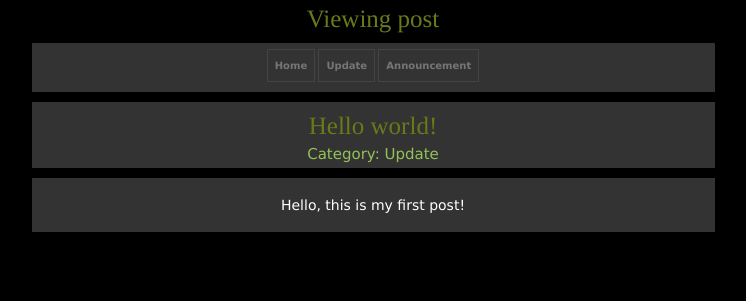
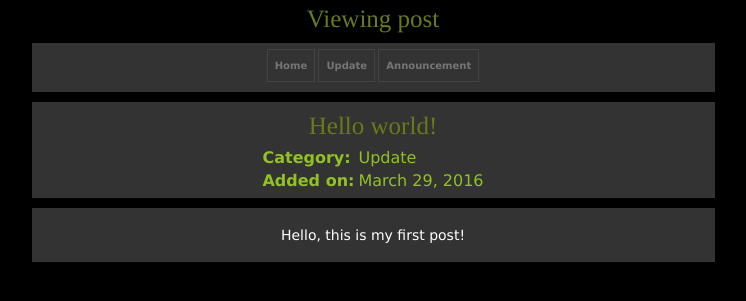
Before and after one commit to TrellixVulnTeam/Django_blog_6Y75, a Django app: the page made by blog/templates/view_post.html in a window 1280 px wide. Shown: the top 301 px of the page, without its empty margins (267-1013 px from the left). Run offline with Django 3.2, Linux system fonts and the light colour scheme; data comes from the database, SQL or seed files in the repository.

Commit message:
post date

```diff
--- a/blog/static/blog/css/style.css
+++ b/blog/static/blog/css/style.css
@@ -147,6 +147,14 @@ h3
 	color:           #94C258;
 }
 
+h4
+{
+	margin:          0;
+	font-size:       1em;
+	font-weight:     normal;
+	color:           #92C124;
+}
+
 #footer
 {
 	margin:          0 auto;
--- a/blog/templates/view_post.html
+++ b/blog/templates/view_post.html
@@ -18,7 +18,24 @@
 </div>
 <div id="container">
 <h1>{{ post.title }}</h1>
-<h3>Category: {{ post.category }}<h3>
+<table align="center" width="auto">
+	<tr>
+		<td>
+			<h4><b>Category:</b></h4>
+		</td>
+		<td>
+			<h4>{{ post.category }}</h4>
+		</td>
+	</tr>
+	<tr>
+		<td>
+			<h4><b>Added on:</b></h4>
+		</td>
+		<td>
+			<h4>{{ post.posted }}</h4>
+		</td>
+	</tr>
+</table>
 </div>
 <div id="container">
 <p>
```
